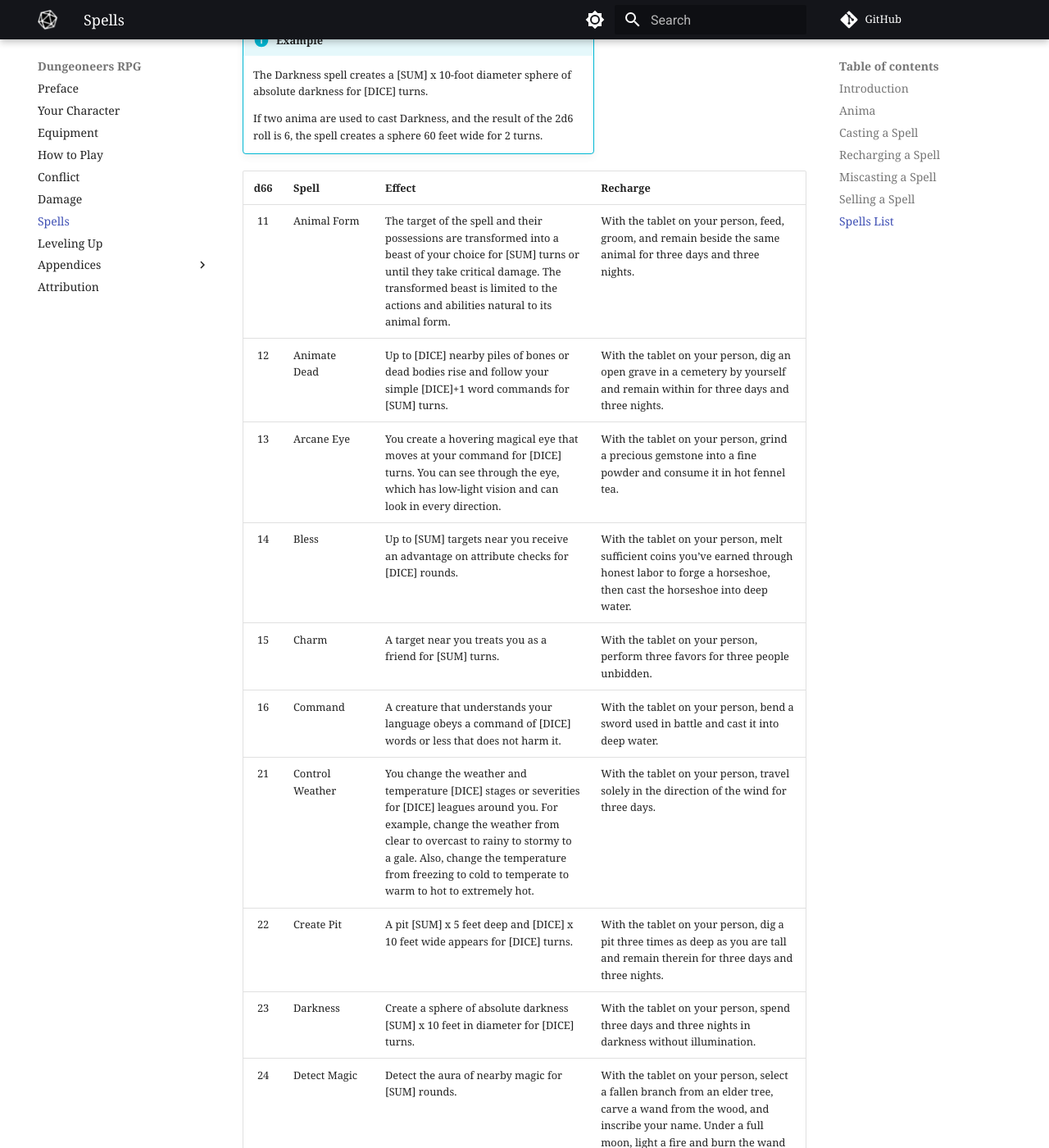
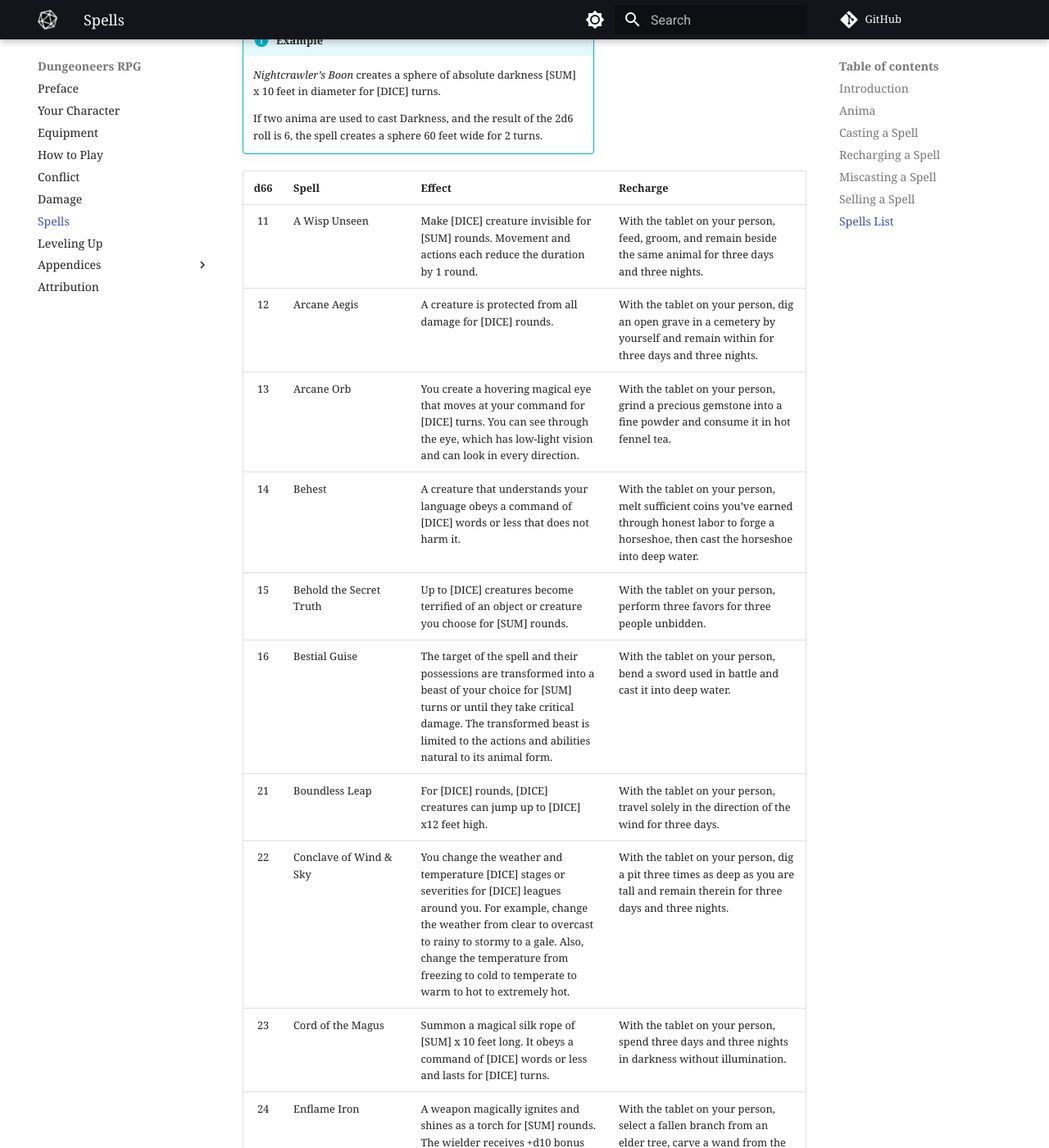
Before and after one commit to joemoose/dungeoneers.d20, an MkDocs documentation site: the page built from docs/spells.md, in a window 1280 px wide and 1400 px high, scrolled down 1962 px. Shown: the whole window at 82% size. Built offline with MkDocs 1.6.1 and Material for MkDocs 9.7.7, drawn with Linux system fonts in a browser that asks for light colours; comment, search, counter and statistics services are not loaded; some of the changed text lies outside the part shown.

Commit message:
Update spells.md

```diff
--- a/docs/spells.md
+++ b/docs/spells.md
@@ -47,45 +47,45 @@ A spell’s effect is based on the [DICE] and [SUM] values.
 
 !!! info "Example"
 
-	The Darkness spell creates a [SUM] x 10-foot diameter sphere of absolute darkness for [DICE] turns.
+	*Nightcrawler’s Boon* creates a sphere of absolute darkness [SUM] x 10 feet in diameter for [DICE] turns.
 
 	If two anima are used to cast Darkness, and the result of the 2d6 roll is 6, the spell creates a sphere 60 feet wide for 2 turns.
 
 | d66 | Spell | Effect | Recharge |
-| :-: | :--- | :----- | :------- |
-| 11 | Animal Form | The target of the spell and their possessions are transformed into a beast of your choice for [SUM] turns or until they take critical damage. The transformed beast is limited to the actions and abilities natural to its animal form. | With the tablet on your person, feed, groom, and remain beside the same animal for three days and three nights. |
-| 12 | Animate Dead | Up to [DICE] nearby piles of bones or dead bodies rise and follow your simple [DICE]+1 word commands for [SUM] turns. | With the tablet on your person, dig an open grave in a cemetery by yourself and remain within for three days and three nights. |
-| 13 | Arcane Eye | You create a hovering magical eye that moves at your command for [DICE] turns. You can see through the eye, which has low-light vision and can look in every direction. | With the tablet on your person, grind a precious gemstone into a fine powder and consume it in hot fennel tea. |
-| 14 | Bless | Up to [SUM] targets near you receive an advantage on attribute checks for [DICE] rounds. | With the tablet on your person, melt sufficient coins you’ve earned through honest labor to forge a horseshoe, then cast the horseshoe into deep water. |
-| 15 | Charm | A target near you treats you as a friend for [SUM] turns. | With the tablet on your person, perform three favors for three people unbidden. |
-| 16 | Command | A creature that understands your language obeys a command of [DICE] words or less that does not harm it. | With the tablet on your person, bend a sword used in battle and cast it into deep water. |
-| 21 | Control Weather | You change the weather and temperature [DICE] stages or severities for [DICE] leagues around you. For example, change the weather from clear to overcast to rainy to stormy to a gale. Also, change the temperature from freezing to cold to temperate to warm to hot to extremely hot. | With the tablet on your person, travel solely in the direction of the wind for three days. |
-| 22 | Create Pit | A pit [SUM] x 5 feet deep and [DICE] x 10 feet wide appears for [DICE] turns. | With the tablet on your person, dig a pit three times as deep as you are tall and remain therein for three days and three nights. |
-| 23 | Darkness | Create a sphere of absolute darkness [SUM] x 10 feet in diameter for [DICE] turns. | With the tablet on your person, spend three days and three nights in darkness without illumination. |
-| 24 | Detect Magic | Detect the aura of nearby magic for [SUM] rounds. | With the tablet on your person, select a fallen branch from an elder tree, carve a wand from the wood, and inscribe your name. Under a full moon, light a fire and burn the wand while blindfolded. |
-| 25 | Earthquake | The ground shakes violently in a [SUM] x 10 feet diameter area for [DICE] rounds. | With the tablet on your person, gather three small, flat stones from a hilltop or mountainside, bury them for three days and three nights, then skip each stone across the surface of a body of deep water. |
-| 26 | Fear | Up to [DICE] creatures become terrified of an object or creature you choose for [SUM] rounds. | With the tablet on your person, bear no weapons or armor for three days and three nights, and on the final night, bellow your name from a hilltop or mountainside three times. |
-| 31  | Filch | Up to [DICE] visible item(s) weighing no more than [SUM] x 2 pounds each teleport to your hand. | With the tablet on your person, stand alone on a hilltop or mountainside for three consecutive nights with no other persons in sight and count falling stars. |
-| 32 | Fireball | Launch a fireball that deals [SUM] + [DICE] *blast* damage to the target area. | Place the tablet in a blazing fire that you tend continuously for three days and three nights. |
-| 33 | Flaming Weapon | A weapon magically ignites and shines as a torch for [SUM] rounds. The wielder receives +d10 bonus damage. | With the tablet on your person, carve three swords from fallen oak branches each night for three nights, burning all nine swords after the final night. |
-| 34 | Grease | Cover an area [SUM] x 10 feet in diameter with slippery, flammable grease for [DICE] turns. | Coat the tablet in freshly rendered lard and place it beneath floorboards for three days and three nights. |
-| 35 | Greed | Up to [DICE] creatures develop an overwhelming urge to possess a visible object you choose for [SUM] rounds. | With the tablet on your person, place three stolen coins in three cups of wine to be drunk by three unknown persons. |
-| 36 | Grow | Enlarge a creature to [DICE] +1 times its original size for [SUM] rounds. | Tie the spell tablet with silver wire to the highest branch of the third oak tree you see and leave it there for three days and three nights. |
-| 41 | Haste | Up to [DICE] targets can make an extra move and action. | Fasten three falcon feathers and three whiskers from a hare with silver wire to the spell tablet and gallop with it on horseback for three leagues. |
-| 42 | Heal | Heal [SUM] x3 HP and [DICE] attribute points *or* clear [DICE] constraints from a creature. | Cut yourself with a silvered blade for d6 STR damage and sprinkle your blood on the tablet. |
-| 43 | Invisibility | Make [DICE] creature invisible for [SUM] rounds. Movement and actions each reduce the duration by 1 round. | Carry a small mirror and the tablet upon your person and remain unseen by any person or creature for three days and three nights. |
-| 44 | Leap | For [DICE] rounds, [DICE] creatures can jump up to [DICE] x12 feet high. | With the tablet on your person, feed a cricket you have caught in your hands to a frog you’ve captured barehanded. |
-| 45 | Light | Blind [SUM] creatures for [DICE] rounds. Alternately, create a floating light as bright as a torch for [SUM] turns that moves as you command while in your line of sight. | Light three fine beeswax candles on the spell tablet under a starry night sky. Let each burn completely one at a time while focusing its light on the center of the tablet with a small lens. |
-| 46 | Magic Missile | Deal [SUM] + [DICE] damage to a target. | Heat the spell tablet over a fire outside on a stormy night. With a silvered blade, draw blood for d2 STR damage from three people and sizzle their blood on the tablet. |
-| 51 | Magic Rope | Summon a magical silk rope of [SUM] x 10 feet long. It obeys a command of [DICE] words or less and lasts for [DICE] turns. | Wind 25 feet of silk rope around the tablet and burn them in a fire under a full moon. |
-| 52 | Mirror Image | Up to [DICE] illusory duplicates of yourself appear under your control for [SUM] rounds or until touched or attacked by another. | With the tablet and a small mirror upon your person, do all things backward for three days and three nights (speaking sentences in reverse, walking only backward, using your offhand, wearing clothes front to back, and so on). |
-| 53 | Pacify | Up to [DICE] creatures have an aversion to violence for [SUM] rounds. | Melt enough swords to forge a plowshare. Bind the tablet to the plowshare with silver wire and bury them for three days and three nights. |
-| 54 | Read Mind | You can hear the surface thoughts of [DICE] nearby creatures for [SUM] rounds. | With the tablet on your person, share three secrets with three strangers. |
-| 55 | Scry | You can see through the eyes of a creature you touched earlier today for [DICE] turns. | With the tablet on your person, add three drops of blood from three willing people to a glass of wine. Stir three times with an owl feather and drink the wine at sunset. This drink must be the only thing you consume until the following sunset. |
-| 56 | Shield | A creature is protected from all damage for [DICE] rounds. | Enclose the tablet between two shields for three days and three nights. Afterward, burn the shields upon a body of deep water. |
-| 61 | Shrink | Up to [DICE] creatures are reduced to the size of a mouse for [SUM] turns. | With the tablet on your person, drink and eat only what can be served in a silver thimble for three days and three nights. |
-| 62 | Sleep | Up to [SUM] creatures fall into a light sleep. | Place the tablet under a pillow or cushion and sleep on it for two nights. A stranger must sleep on the pillow or cushion on the third night. Burn the pillow on the tablet. |
-| 63 | Illusion | You create an impressive illusion under your control with full motion and sound for [SUM] rounds. | With the tablet on your person, paint a panorama on a canvas larger than yourself and trade it with a stranger for something that makes a sound. |
-| 64 | Tongues | You become fluent in all languages for [SUM] rounds. | Carry the tablet and three tomes written in three languages you do not understand for three days and three nights. |
-| 65 | Ward | A narrow silver ring [SUM] x 10 feet in diameter appears on the ground around you. Name the creature that can not cross it for [DICE] turns. Any such creatures within the ring are forcibly ejected for [SUM] + [DICE] damage upon casting. | Forge a silver hoop and pass the tablet and the remains of a monstrous creature through the hoop three times. Cast the hoop into deep water. |
-| 66 | Web | Fills an area [SUM] x 10 feet wide with sticky webs for [DICE] turns. | With the tablet on your person, bind your arms and hands with a silken cord for three days and three nights. Afterward, cut the cords with a silvered blade and burn them on the tablet after the final night. |
+| :-: | :-- | :-- | :-- |
+| 11 | A Wisp Unseen | Make [DICE] creature invisible for [SUM] rounds. Movement and actions each reduce the duration by 1 round. | With the tablet on your person, feed, groom, and remain beside the same animal for three days and three nights. |
+| 12 | Arcane Aegis | A creature is protected from all damage for [DICE] rounds. | With the tablet on your person, dig an open grave in a cemetery by yourself and remain within for three days and three nights. |
+| 13 | Arcane Orb | You create a hovering magical eye that moves at your command for [DICE] turns. You can see through the eye, which has low-light vision and can look in every direction. | With the tablet on your person, grind a precious gemstone into a fine powder and consume it in hot fennel tea. |
+| 14 | Behest | A creature that understands your language obeys a command of [DICE] words or less that does not harm it. | With the tablet on your person, melt sufficient coins you’ve earned through honest labor to forge a horseshoe, then cast the horseshoe into deep water. |
+| 15 | Behold the Secret Truth | Up to [DICE] creatures become terrified of an object or creature you choose for [SUM] rounds. | With the tablet on your person, perform three favors for three people unbidden. |
+| 16 | Bestial Guise | The target of the spell and their possessions are transformed into a beast of your choice for [SUM] turns or until they take critical damage. The transformed beast is limited to the actions and abilities natural to its animal form. | With the tablet on your person, bend a sword used in battle and cast it into deep water. |
+| 21 | Boundless Leap | For [DICE] rounds, [DICE] creatures can jump up to [DICE] x12 feet high. | With the tablet on your person, travel solely in the direction of the wind for three days. |
+| 22 | Conclave of Wind & Sky | You change the weather and temperature [DICE] stages or severities for [DICE] leagues around you. For example, change the weather from clear to overcast to rainy to stormy to a gale. Also, change the temperature from freezing to cold to temperate to warm to hot to extremely hot. | With the tablet on your person, dig a pit three times as deep as you are tall and remain therein for three days and three nights. |
+| 23 | Cord of the Magus | Summon a magical silk rope of [SUM] x 10 feet long. It obeys a command of [DICE] words or less and lasts for [DICE] turns. | With the tablet on your person, spend three days and three nights in darkness without illumination. |
+| 24 | Enflame Iron | A weapon magically ignites and shines as a torch for [SUM] rounds. The wielder receives +d10 bonus damage. | With the tablet on your person, select a fallen branch from an elder tree, carve a wand from the wood, and inscribe your name. Under a full moon, light a fire and burn the wand while blindfolded. |
+| 25 | Fusing of Flesh | Heal [SUM] x3 HP and [DICE] attribute points *or* clear [DICE] constraints from a creature. | With the tablet on your person, gather three small, flat stones from a hilltop or mountainside, bury them for three days and three nights, then skip each stone across the surface of a body of deep water. |
+| 26 | Gaze of Beguilement | A target near you treats you as a friend for [SUM] turns. | With the tablet on your person, bear no weapons or armor for three days and three nights, and on the final night, bellow your name from a hilltop or mountainside three times. |
+| 31 | Gift of the Fiery Furnace | Launch a fireball that deals [SUM] + [DICE] *blast* damage to the target area. | With the tablet on your person, stand alone on a hilltop or mountainside for three consecutive nights with no other persons in sight and count falling stars. |
+| 32 | Greasy Unguent | Cover an area [SUM] x 10 feet in diameter with slippery, flammable grease for [DICE] turns. | Place the tablet in a blazing fire that you tend continuously for three days and three nights. |
+| 33 | Hollow Ground | A pit [SUM] x 5 feet deep and [DICE] x 10 feet wide appears for [DICE] turns. | With the tablet on your person, carve three swords from fallen oak branches each night for three nights, burning all nine swords after the final night. |
+| 34 | Incantation of Celerity | Up to [DICE] targets can make an extra move and action. | Coat the tablet in freshly rendered lard and place it beneath floorboards for three days and three nights. |
+| 35 | Ineffable Filch | Up to [DICE] visible item(s) weighing no more than [SUM] x 2 pounds each teleport to your hand. | With the tablet on your person, place three stolen coins in three cups of wine to be drunk by three unknown persons. |
+| 36 | Infernal Calling of Baal | Up to [DICE] nearby piles of bones or dead bodies rise and follow your simple [DICE]+1 word commands for [SUM] turns. | Tie the spell tablet with silver wire to the highest branch of the third oak tree you see and leave it there for three days and three nights. |
+| 41 | Insidious Slumber | Up to [SUM] creatures fall into a light sleep. | Fasten three falcon feathers and three whiskers from a hare with silver wire to the spell tablet and gallop with it on horseback for three leagues. |
+| 42 | Lash of Unerring Pain | Deal [SUM] + [DICE] damage to a target. | Cut yourself with a silvered blade for d6 STR damage and sprinkle your blood on the tablet. |
+| 43 | Lucent Emanation | Blind [SUM] creatures for [DICE] rounds. Alternately, create a floating light as bright as a torch for [SUM] turns that moves as you command while in your line of sight. | Carry a small mirror and the tablet upon your person and remain unseen by any person or creature for three days and three nights. |
+| 44 | Nightcrawler’s Boon | Create a sphere of absolute darkness [SUM] x 10 feet in diameter for [DICE] turns. | With the tablet on your person, feed a cricket you have caught in your hands to a frog you’ve captured barehanded. |
+| 45 | Pierce the Veil | Detect the aura of nearby magic for [SUM] rounds. | Light three fine beeswax candles on the spell tablet under a starry night sky. Let each burn completely one at a time while focusing its light on the center of the tablet with a small lens. |
+| 46 | Purge the Accursed | Remove [DICE] constraints. | Heat the spell tablet over a fire outside on a stormy night. With a silvered blade, draw blood for d2 STR damage from three people and sizzle their blood on the tablet. |
+| 51 | Renewal Miracle | Restore all HP for [DICE] rounds. | Wind 25 feet of silk rope around the tablet and burn them in a fire under a full moon. |
+| 52 | Soothing Edict | Up to [DICE] creatures have an aversion to violence for [SUM] rounds. | With the tablet and a small mirror upon your person, do all things backward for three days and three nights (speaking sentences in reverse, walking only backward, using your offhand, wearing clothes front to back, and so on). |
+| 53 | Sorcerous Misdirection | Up to [DICE] illusory duplicates of yourself appear under your control for [SUM] rounds or until touched or attacked by another. | Melt enough swords to forge a plowshare. Bind the tablet to the plowshare with silver wire and bury them for three days and three nights. |
+| 54 | Strands of Ensnarement | Fills an area [SUM] x 10 feet wide with sticky webs for [DICE] turns. | |
+| 55 | Thaumaturgic Diminishment | Up to [DICE] creatures are reduced to the size of a mouse for [SUM] turns. | |
+| 56 | Thaumaturgic Growth | Enlarge a creature to [DICE] +1 times its original size for [SUM] rounds. | Enclose the tablet between two shields for three days and three nights. Afterward, burn the shields upon a body of deep water. |
+| 61 | Thaumaturgical Vesting | Up to [SUM] targets near you receive an advantage on attribute checks for [DICE] rounds. | With the tablet on your person, drink and eat only what can be served in a silver thimble for three days and three nights. |
+| 62 | Tongues | You become fluent in all languages for [SUM] rounds. | Place the tablet under a pillow or cushion and sleep on it for two nights. A stranger must sleep on the pillow or cushion on the third night. Burn the pillow on the tablet. |
+| 63 | Transfix | Up to [DICE] creatures develop an overwhelming urge to possess a visible object you choose for [SUM] rounds. | With the tablet on your person, paint a panorama on a canvas larger than yourself and trade it with a stranger for something that makes a sound. |
+| 64 | Unchain the World Eater | The ground shakes violently in a [SUM] x 10 feet diameter area for [DICE] rounds. | Carry the tablet and three tomes written in three languages you do not understand for three days and three nights. |
+| 65 | Waking Dream | You create an impressive illusion under your control with full motion and sound for [SUM] rounds. | Forge a silver hoop and pass the tablet and the remains of a monstrous creature through the hoop three times. Cast the hoop into deep water. |
+| 66 | Ward of Renunciation | A narrow silver ring [SUM] x 10 feet in diameter appears on the ground around you. Name the creature that can not cross it for [DICE] turns. Any such creatures within the ring are forcibly ejected for [SUM] + [DICE] damage upon casting. | With the tablet on your person, bind your arms and hands with a silken cord for three days and three nights. Afterward, cut the cords with a silvered blade and burn them on the tablet after the final night. |
```
